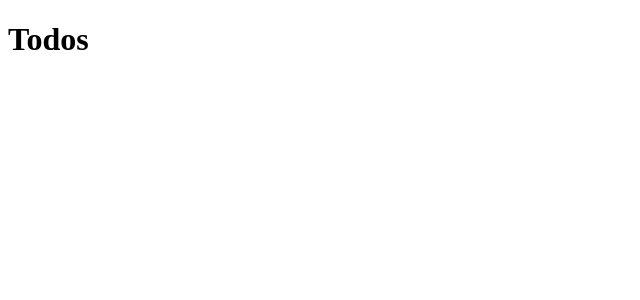
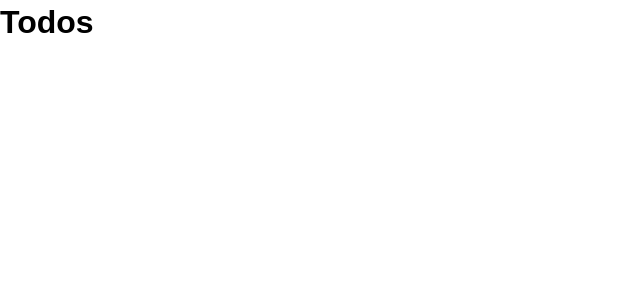
Before and after one commit to rizkisadewa/reactTodoList, a React (Create React App) app: page / in a window 1280 px wide. Shown: the top 300 px of the page, without its empty margins (0-640 px from the left). Built offline with nearby package versions, Linux system fonts and the light colour scheme.

Commit message:
create state in App.js, pass down to Todos components

```diff
--- a/src/App.js
+++ b/src/App.js
@@ -1,12 +1,37 @@
 import React, { Component } from 'react';
-import Todos from './components/Todos'
+import Todos from './components/Todos'; // import Todos component from folder components
+
+import './App.css'; // Import the CSS from App.css
 
 class App extends Component {
+
+  // State is like a database to create a value, each component will have a state.
+  // We can pass down the state into Todos as a props
+  state = {
+    todos : [
+      {
+        id: 1,
+        title: 'Take out the trash',
+        completed: false
+      },
+      {
+        id: 2,
+        title: 'Dinner with wife',
+        completed: false
+      },
+      {
+        id: 3,
+        title: 'Meeting with boss',
+        completed: false
+      }
+    ]
+  }
   render() {
+    // console.log(this.state.todos) // will be shown the state in the console
     return (
-      // <Todos /> is the customized Tag that created in Todos.js
+      // <Todos /> is the customized Tag that created in Todos.js at components folder
       <div className="App">
-        <Todos />
+        <Todos todos={this.state.todos} />
       </div>
     );
   }
--- a/src/components/Todos.js
+++ b/src/components/Todos.js
@@ -1,11 +1,16 @@
+// Uper Case each word is for the convention of the component
+
 import React, { Component } from 'react';
 
 // Make a new component that copy from App.js, but we just modified the class name and export default into Todos.
 // We do not need the tag with the calss App as that only in App.js.
 class Todos extends Component {
   render() {
+    // console.log(this.props.todos); // will be printed all of todos state that created in the state come from App.js
     return (
-      <h1>Todos</h1>
+      <div>
+        <h1>Todos</h1>
+      </div>
     );
   }
 }
```
